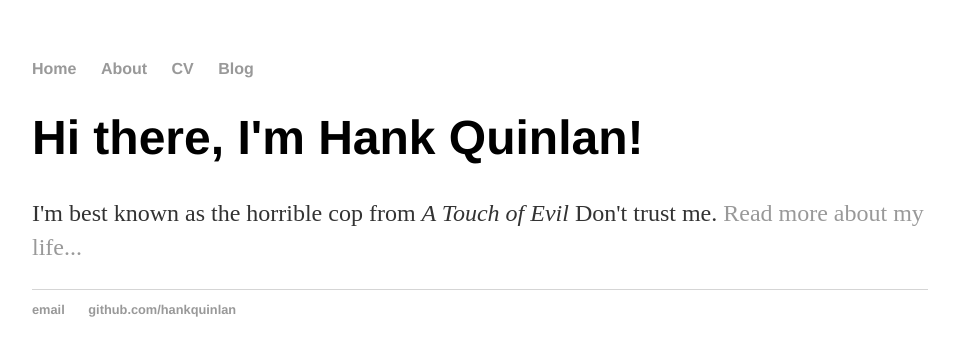
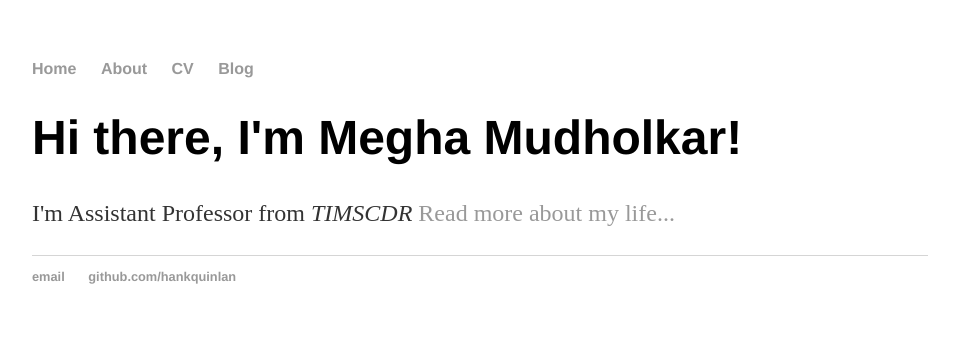
Before and after one commit to meghamudholkar/meghamudholkar.github.io, a Jekyll site: the page built from index.html, in a window 1280 px wide. Shown: the top 356 px of the page, without its empty margins (160-1119 px from the left). Built offline with Jekyll 4.4.1, drawn with Linux system fonts in a browser that asks for light colours.

Commit message:
Update index.html

```diff
--- a/index.html
+++ b/index.html
@@ -1,8 +1,8 @@
 ---
 layout: default
-title: Hank Quinlan, Horrible Cop
+title: Megha Mudholkar, TIMSCDR
 ---
 <div class="blurb">
-	<h1>Hi there, I'm Hank Quinlan!</h1>
-	<p>I'm best known as the horrible cop from <em>A Touch of Evil</em> Don't trust me. <a href="/about">Read more about my life...</a></p>
+	<h1>Hi there, I'm Megha Mudholkar!</h1>
+	<p>I'm Assistant Professor from  <em>TIMSCDR</em> <a href="/about">Read more about my life...</a></p>
 </div><!-- /.blurb -->
```
